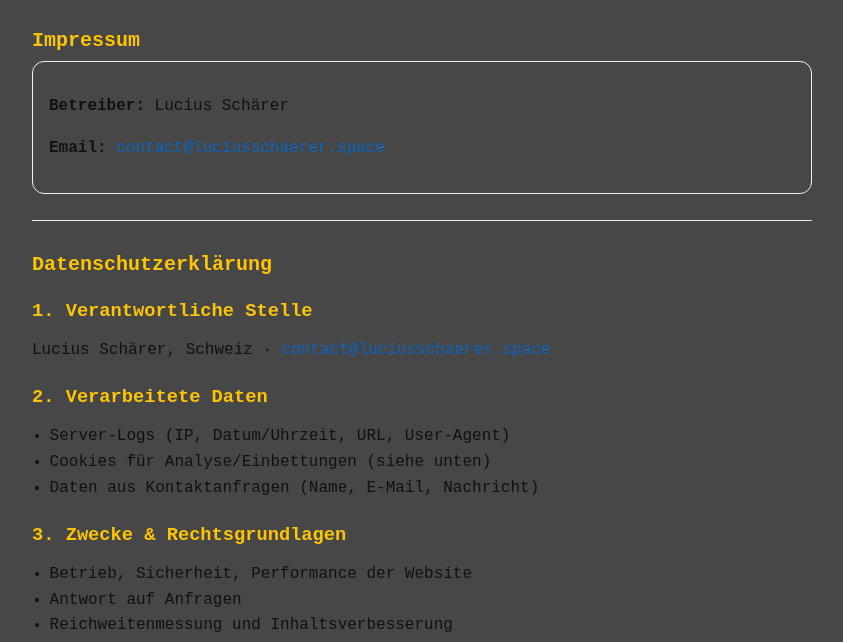
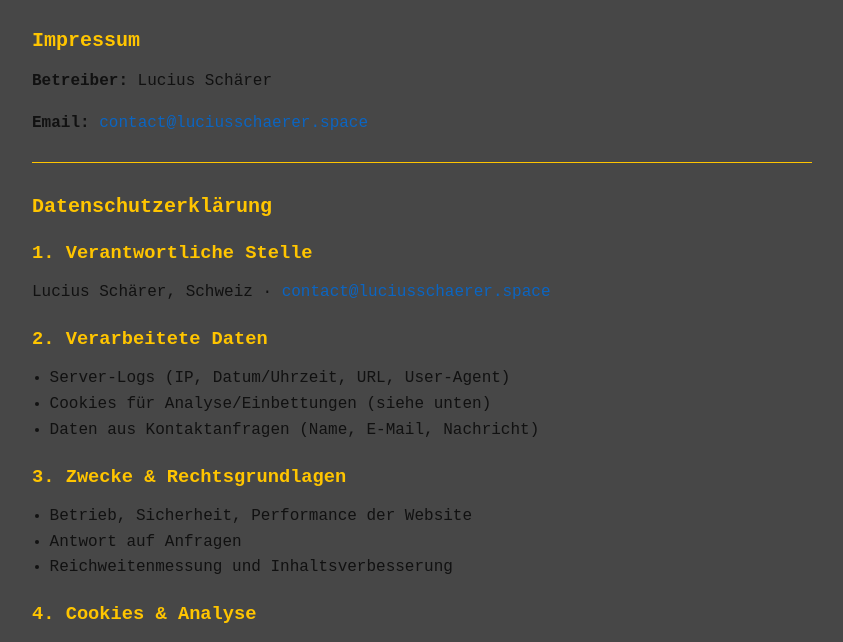
Before and after one commit to lschaer/awesomerestaurants, a plain HTML site: page legal.html in a window 1280 px wide. Shown: the part 141-783 px from the top of the page, without its empty margins (218-1061 px from the left). Drawn offline with Linux system fonts and the light colour scheme.

Commit message:
Update legal.html

```diff
--- a/legal.html
+++ b/legal.html
@@ -20,10 +20,9 @@
     .btn { border:1px solid #ddd; padding:.35rem .6rem; border-radius:.6rem; background:#f7f7f7; cursor:pointer; font-size:.9rem; }
     .btn[aria-pressed="true"] { background:#eee; border-color:#ccc; }
     section { margin-bottom:1.6rem; }
-    hr { border:0; height:1px; background:#eee; margin:1.6rem 0; }
+    hr { border:0; height:1px; background:#ffc500; margin:1.6rem 0; }
     footer { margin:2rem 0 4rem; font-size:.9rem; color:var(--muted); }
     [data-lang][hidden] { display:none!important; }
-    .card { border:1px solid #eee; border-radius:12px; padding:16px; }
     ul { padding-left:1.1rem; }
     code { font:.95em ui-monospace,SFMono-Regular,Menlo,Consolas,monospace; background:#f6f7f8; padding:.1rem .3rem; border-radius:.3rem; }
   </style>
```
